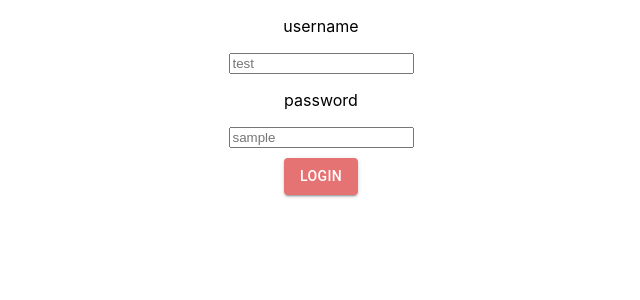
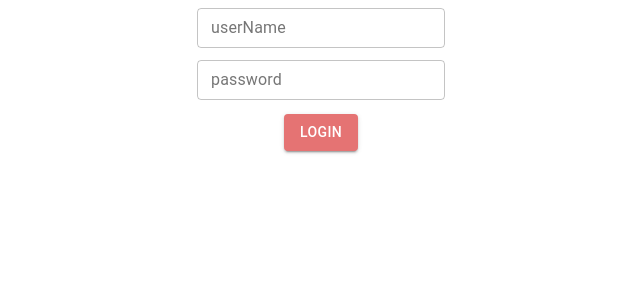
Before and after one commit to AyanoMiura88/react_dnd, a React (Create React App) app: page / in a window 1280 px wide. Shown: the top 300 px of the page, without its empty margins (319-959 px from the left). Built offline with nearby package versions, Linux system fonts and the light colour scheme.

Commit message:
[add] LoginTextコンポーネント

```diff
--- a/src/Login/LoginPage.tsx
+++ b/src/Login/LoginPage.tsx
@@ -1,6 +1,7 @@
 import React, { useState } from "react";
 import { useHistory } from "react-router-dom";
 import PrimaryButton from "./LoginBtn";
+import LoginText from "./LoginText";
 
 const LoginPage = () => {
   const [username, setUsername] = useState("");
@@ -14,23 +15,23 @@ const LoginPage = () => {
   };
   return (
     <div>
-        <p>username</p>
-        <input
-          type="text"
-          placeholder="test"
-          value={username}
-          onChange={(e) => setUsername(e.target.value)}
-        />
-        <p>password</p>
-        <input
-          type="text"
-          placeholder="sample"
-          value={password}
-          onChange={(e) => setPassword(e.target.value)}
-        />
-        <div>
-          <PrimaryButton onClick={handleOnClick} />
-        </div>
+      <LoginText
+        id="1"
+        placeholder={"test"}
+        label="userName"
+        variant="outlined"
+        margin="dense"
+        onChange={(e) => setUsername(e.target.value)}
+      />
+      <LoginText
+        id="2"
+        placeholder={"sample"}
+        label="password"
+        variant="outlined"
+        margin="dense"
+        onChange={(e) => setPassword(e.target.value)}
+      />
+      <PrimaryButton onClick={handleOnClick} />
     </div>
   );
 };
--- /dev/null
+++ b/src/Login/LoginText.tsx
@@ -0,0 +1,28 @@
+import { TextField } from "@material-ui/core";
+
+interface Props {
+  id: string;
+  placeholder: string;
+  label: string;
+  variant: "standard" | "filled" | "outlined" | undefined;
+  margin: "none" | "dense" | "normal" | undefined;
+  onChange: (e: React.ChangeEvent<HTMLInputElement>) => void;
+}
+
+const LoginText = (props: Props) => {
+  const { id, placeholder, label, variant, margin, onChange } = props;
+  return (
+    <div>
+      <TextField
+        id={id}
+        placeholder={placeholder}
+        label={label}
+        variant={variant}
+        margin={margin}
+        onChange={onChange}
+      />
+    </div>
+  );
+};
+
+export default LoginText;
```
